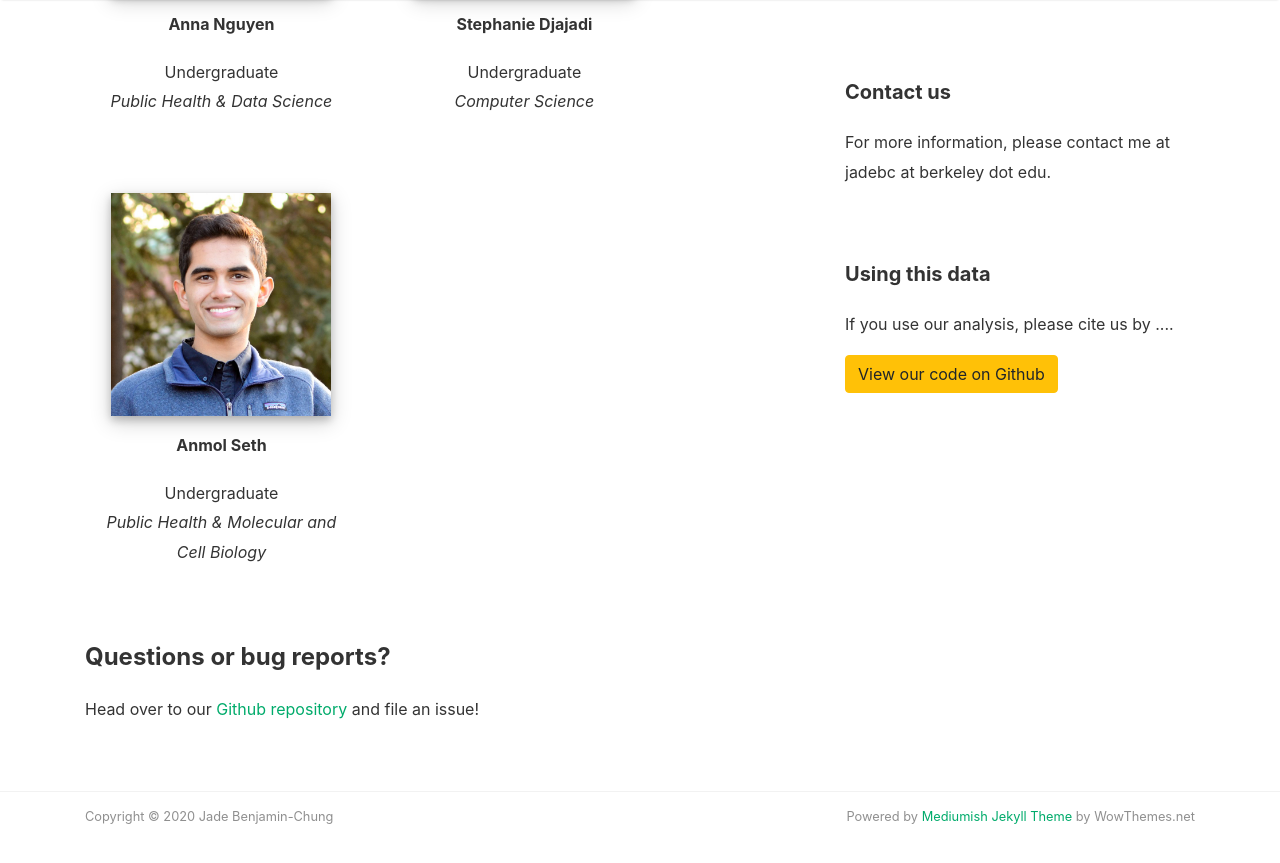
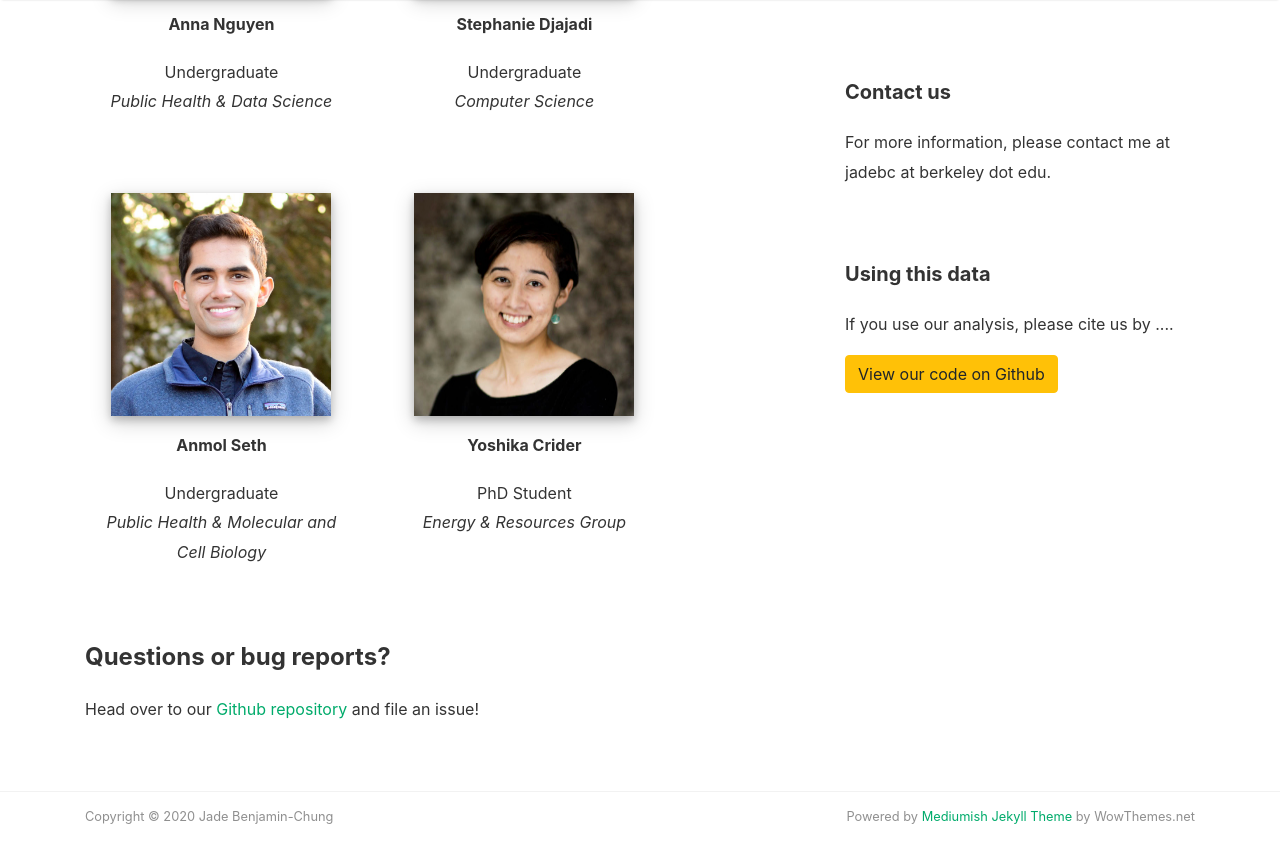
Before and after one commit to covid19epi/stats, a Jekyll site: the page built from _pages/about.md, in a window 1280 px wide and 900 px high, scrolled down 1723 px. Shown: the top 863 px of the window. Built offline with Jekyll 4.4.1, drawn with Linux system fonts in a browser that asks for light colours; nearby versions of some CDN libraries.

Commit message:
add yoshika

```diff
--- a/_pages/about.md
+++ b/_pages/about.md
@@ -77,12 +77,12 @@ comments: false
 		<p style="text-align: center;">Undergraduate<br>
 		<i>Public Health &amp; Molecular and Cell Biology</i></p>
 	</div>
-<!-- 	<div class="col-md-5" style="padding: 30px;text-align: center;">
-		<img style="box-shadow: 0 4px 8px 0 rgba(0, 0, 0, 0.2), 0 6px 20px 0 rgba(0, 0, 0, 0.19);margin-bottom:20px;" src="{{ site.baseurl }}/assets/images/stephanie.png" alt="Stephanie Djajadi" width="220" height="223">
-		<h6 style="text-align: center;">Stephanie Djajadi</h6>
-		<p style="text-align: center;">Undergraduate<br>
-		<i>Computer Science</i></p>
-	</div>  -->
+	<div class="col-md-5" style="padding: 30px;text-align: center;">
+		<img style="box-shadow: 0 4px 8px 0 rgba(0, 0, 0, 0.2), 0 6px 20px 0 rgba(0, 0, 0, 0.19);margin-bottom:20px;" src="{{ site.baseurl }}/assets/images/yoshika.jpg" alt="Yoshika Crider" width="220" height="223">
+		<h6 style="text-align: center;">Yoshika Crider</h6>
+		<p style="text-align: center;">PhD Student<br>
+		<i>Energy & Resources Group</i></p>
+	</div>
 </div>
 
 
```
Also changed, not shown: assets/images/yoshika.jpg (added).
